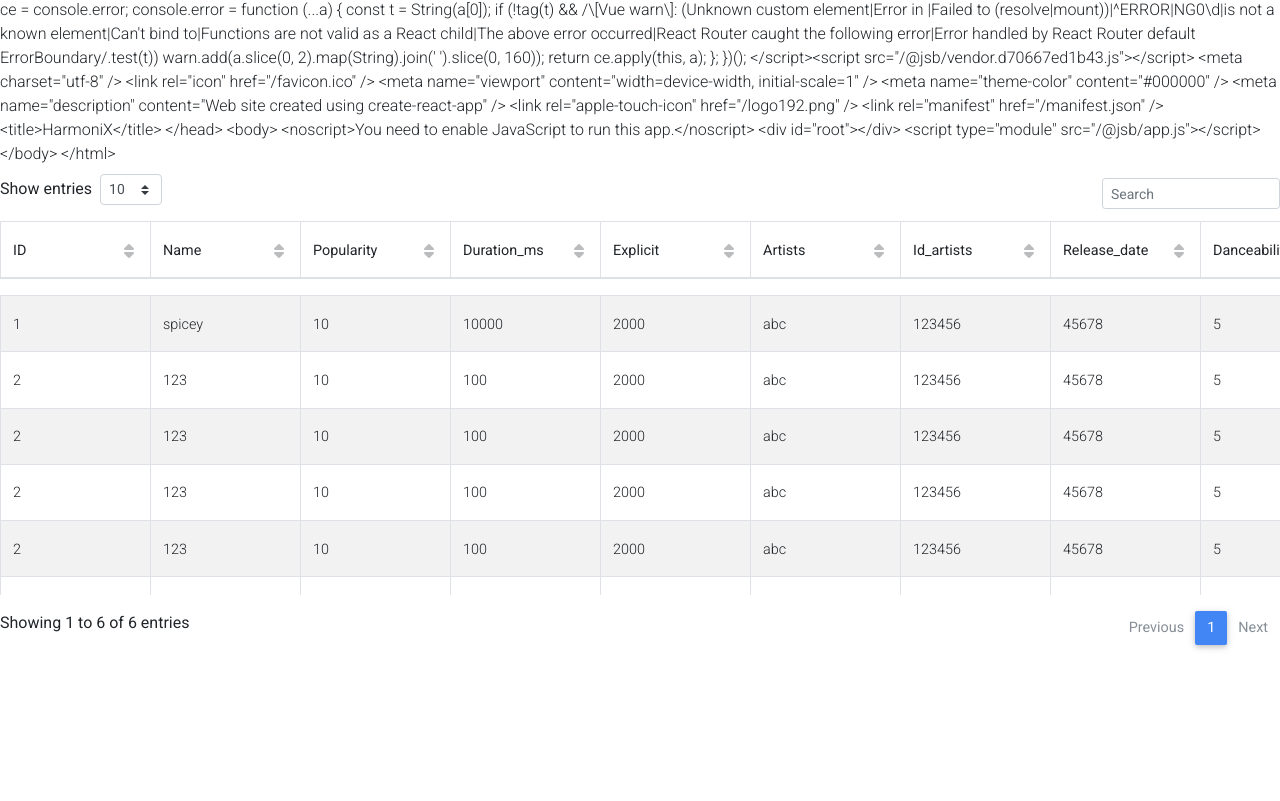
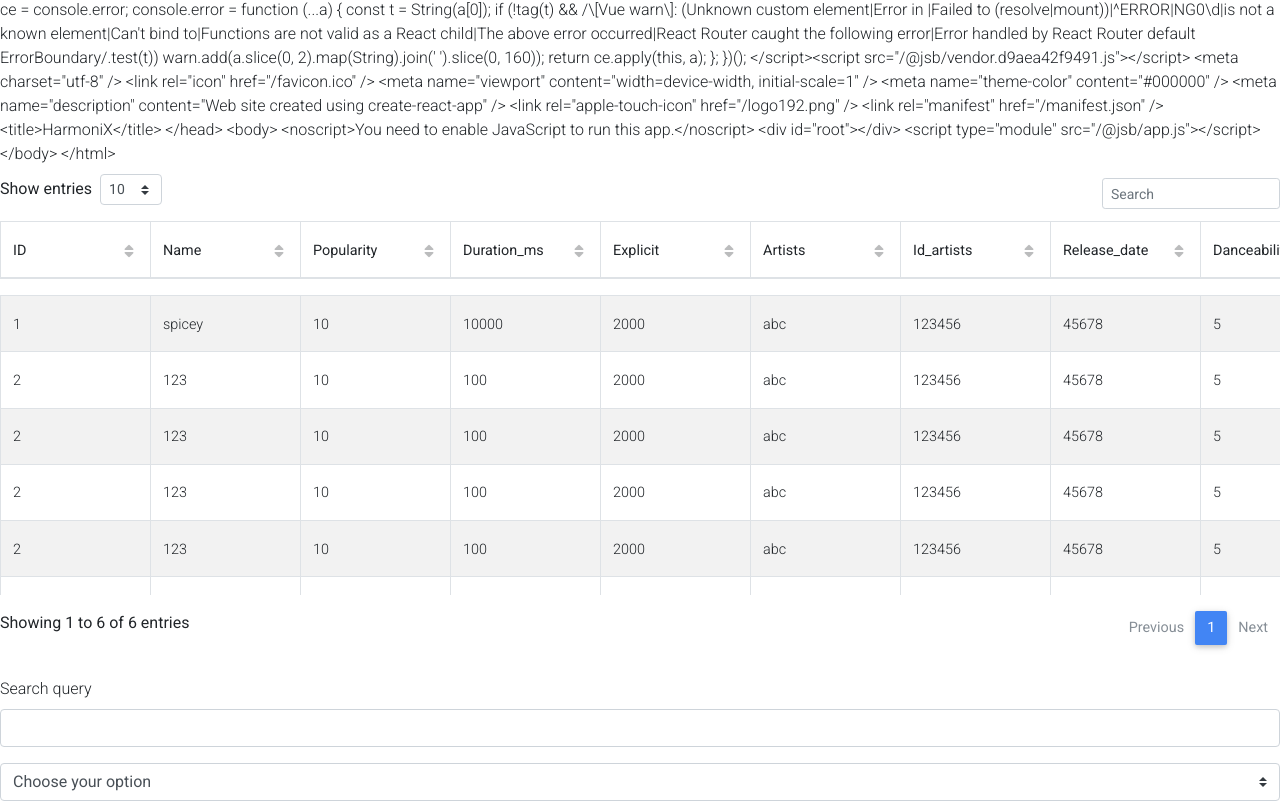
Before and after one commit to borozcod/HarmoniX, a React (Create React App) app in the folder client/: page / in a window 1280 px wide. Shown: the part 3106-3907 px from the top of the page. Before the commit the page ends 3783 px from the top, so only its background shows below. Built offline with nearby package versions, Linux system fonts and the light colour scheme.

Commit message:
added search and drop down

```diff
--- a/client/package.json
+++ b/client/package.json
@@ -7,6 +7,7 @@
     "@testing-library/react": "^12.1.4",
     "@testing-library/user-event": "^13.5.0",
     "axios": "^0.26.1",
+    "mdbreact": "^5.2.0",
     "react": "^18.0.0",
     "react-dom": "^18.0.0",
     "react-scripts": "5.0.0",
--- /dev/null
+++ b/client/src/components/Search.js
@@ -0,0 +1,73 @@
+import React from 'react'
+import {useState} from 'react'
+
+const Search = () => {
+
+    const [text, setText] = useState('')
+    const [category, setCategory] = useState('')
+
+
+    const onSubmit = (e) => {
+        e.preventDefault()
+
+        if(!text){
+            alert("Please enter a search")
+            return
+        }
+
+        console.log(text)
+        console.log(category)
+        //api call maybe?
+
+        setText('')
+        setCategory('0')
+    }
+
+
+
+
+
+  return (
+    <form className='add-form' onSubmit={onSubmit}>
+        <div className='form-group'>
+            <label htmlFor='fromGroupExampleInput'>Search query</label>
+            <input type= "text"
+            className = "form-control"
+            id='formGroupExampleInput'
+            value={text}
+            onChange={(e) => setText(e.target.value)}
+            />
+        </div>
+
+        <div>
+            <select className='browser-default custom-select' value = {category} onChange={(e) => setCategory(e.target.value)}>
+                <option value= '0'>Choose your option</option>
+                <option value = '1'> ID</option>
+                <option value = '2'> Name</option>
+                <option value = '3'> Popularity</option>
+                <option value = '4'> Duration_ms</option>
+                <option value = '5'> Explicit</option>
+                <option value = '6'> Artists</option>
+                <option value = '7'> Id_artists</option>
+                <option value = '8'> Release_date</option>
+                <option value = '9'> Danceability</option>
+                <option value = '10'> Energy</option>
+                <option value = '11'> Key</option>
+                <option value = '12'> Loudness</option>
+                <option value = '13'> Mode</option>
+                <option value = '14'>Speechiness</option>
+                <option value = '15'>Acousticness</option>
+                <option value = '16'>Instrumentalness</option>
+                <option value = '17'>Liveness</option>
+                <option value = '18'>Valence</option>
+                <option value = '19'>Temp</option>
+                <option value = '20'>Time_signature</option>
+
+
+            </select>
+        </div>
+    </form>
+  )
+}
+
+export default Search
--- a/client/src/components/Table.js
+++ b/client/src/components/Table.js
@@ -2,6 +2,7 @@ import React from 'react'
 import datas from '../mock-data.json'
 //import {useState} from 'react'
 import {MDBDataTable} from 'mdbreact'
+import Search from "./Search"
 
 
 const Table = () => {
@@ -148,6 +149,8 @@ const Table = () => {
         maxHeight='300px'
         data={data}
         />
+
+        <Search/>
     </div>
 
   );
```
Also changed, not shown: client/src/index.css (line endings or trailing spaces), 1 other file (tests, documents, lock files or other folders).
